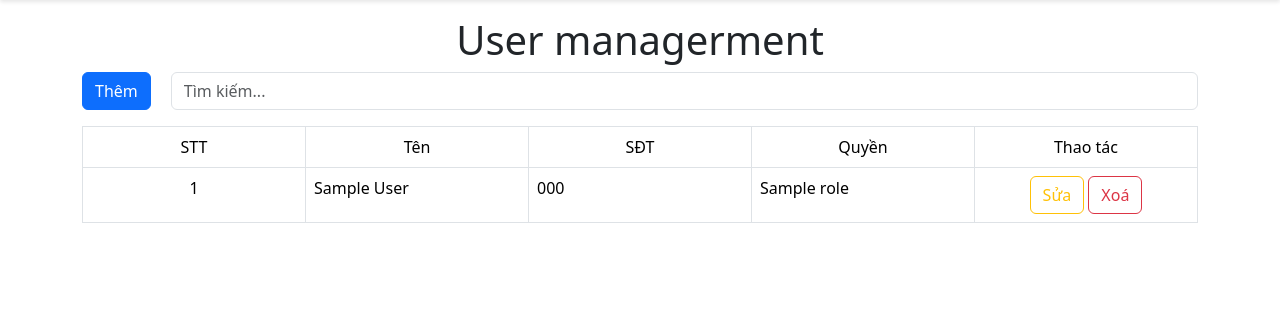
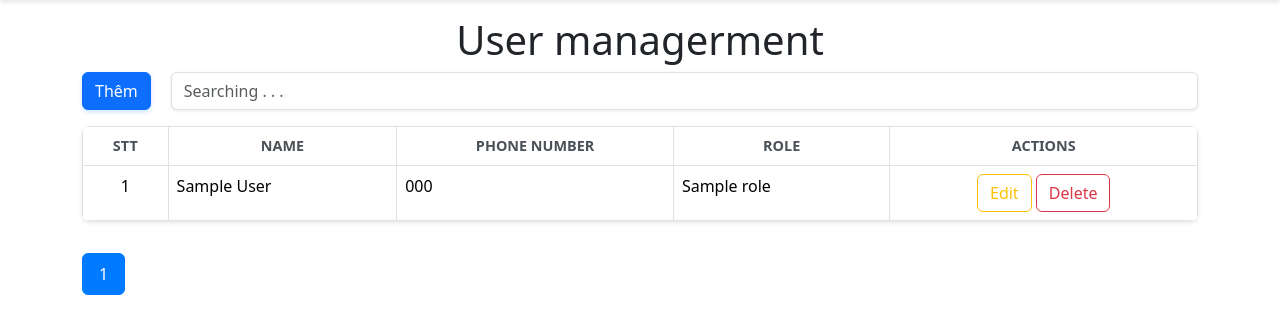
Before and after one commit to FomeG/python_CRUD, a Flask app: page /usermanager in a window 1280 px wide. Shown: the part 56-390 px from the top of the page. Run offline with Flask 3, Linux system fonts and the light colour scheme; a user stored in the database is signed in; tables that the repository leaves empty hold one stand-in row (values such as "Sample post").

Commit message:
Pagination Added

```diff
--- a/Web/Routes/main.py
+++ b/Web/Routes/main.py
@@ -4,6 +4,8 @@ from Web.Services.CRUDMethods import create_user, get_all_users, update_user, de
 from Web import db
 from Web.Models.Users import User
 from functools import wraps
+
+from flask_sqlalchemy import pagination
 
 main = Blueprint('main', __name__)
 
@@ -21,15 +23,43 @@ def home():
     return render_template('Extends/home.html')
 
 
+
 @main.route('/usermanager')
 @login_required
 def usermanager():
-    # Lấy danh sách người dùng và truyền vào template
-    listUser, error = get_all_users()
-    if error:
-        print('Có lỗi xảy ra khi lấy danh sách người dùng!', error)
-        return "Lỗi khi lấy danh sách người dùng"
+    # Get the page number from the query string (defaults to 1 if not provided)
+    page = request.args.get('page', 1, type=int)
+
+    # Define how many items per page (e.g., 10 users per page)
+    per_page = 10
+
+    # Query users with pagination
+    listUser = User.query.order_by(User.created_at).paginate(page=page, per_page=per_page, error_out=False)
+
+    # Return the template with paginated data
     return render_template('Extends/UserManager/index.html', ds=listUser)
+
+
+@main.route('/usermanager/search')
+@login_required
+def usermanager_search():
+    # Get the page number from the query string (defaults to 1 if not provided)
+    page = request.args.get('page', 1, type=int)
+
+    # Define how many items per page (e.g., 10 users per page)
+    per_page = 10
+
+    query = request.args.get('q', '').lower()
+
+    listUser = User.query.filter(
+        (User.name.ilike(f"%{query}%")) |
+        (User.phone_number.ilike(f"%{query}%"))
+    ).paginate(page=page, per_page=per_page, error_out=False)  # Filter users
+
+    # Render a partial template with filtered data
+    return render_template('Extends/UserManager/UserList.html', users=listUser)
+
+
 
 
 @main.route('/usermanager/add', methods=['POST', 'GET'])
@@ -95,17 +125,3 @@ def usermanager_delete(id):
         return "Có lỗi xảy ra khi xóa người dùng!"
 
     return redirect('/usermanager')
-
-
-
-@main.route('/usermanager/search')
-@login_required
-def usermanager_search():
-    query = request.args.get('q', '').lower()
-    users = User.query.filter(
-        (User.name.ilike(f"%{query}%")) |
-        (User.phone_number.ilike(f"%{query}%"))
-    ).order_by(User.created_at).all()  # Filter users
-
-    # Render a partial template with filtered data
-    return render_template('Extends/UserManager/UserList.html', users=users)
--- a/Web/Templates/Base/base.html
+++ b/Web/Templates/Base/base.html
@@ -3,10 +3,10 @@
 <head>
     <meta charset="UTF-8">
     <meta name="viewport" content="width=device-width, initial-scale=1.0">
-    <title>
-        {% block head %}
-        {% endblock head %}
-    </title>
+
+
+    {% block head %}
+    {% endblock head %}
 
     <link href="https://cdn.jsdelivr.net/npm/bootstrap@5.3.3/dist/css/bootstrap.min.css" rel="stylesheet">
 
@@ -45,7 +45,14 @@
         .navbar-brand {
             font-weight: bold;
         }
-        </style>
+    </style>
+
+
+
+
+
+
+
 </head>
 <body>
 
--- a/Web/Templates/Extends/UserManager/Add.html
+++ b/Web/Templates/Extends/UserManager/Add.html
@@ -1,7 +1,7 @@
 {% extends "Base/base.html" %}
 
 {% block head %}
-Thêm người dùng
+<title>Thêm người dùng</title>
 {% endblock head %}
 
 {% block body %}
--- a/Web/Templates/Extends/UserManager/Edit.html
+++ b/Web/Templates/Extends/UserManager/Edit.html
@@ -1,7 +1,7 @@
 {% extends "Base/base.html" %}
 
 {% block head %}
-Sửa người dùng
+<title>Sửa người dùng</title>
 {% endblock head %}
 
 {% block body %}
--- a/Web/Templates/Extends/UserManager/Index.html
+++ b/Web/Templates/Extends/UserManager/Index.html
@@ -1,8 +1,92 @@
 {% extends "Base/base.html" %}
 
 {% block head %}
-Trang chủ
+<title>Trang chủ</title>
+<style>
+    .table {
+        box-shadow: 0 2px 4px rgba(0, 0, 0, 0.1);
+        border-radius: 8px;
+        overflow: hidden;
+    }
+
+    .table thead {
+        background-color: #f8f9fa;
+    }
+
+    .table thead td {
+        font-weight: 600;
+        text-transform: uppercase;
+        font-size: 0.9rem;
+        color: #495057;
+    }
+
+    .table tbody tr:hover {
+        background-color: #f8f9fa;
+        transition: background-color 0.2s ease;
+    }
+
+    .btn {
+        border-radius: 6px;
+        padding: 8px 16px;
+        transition: all 0.3s ease;
+    }
+
+    .btn-outline-warning:hover {
+        background-color: #ffc107;
+        color: #000;
+    }
+
+    .btn-outline-danger:hover {
+        background-color: #dc3545;
+        color: #fff;
+    }
+
+    .pagination {
+        margin-top: 2rem;
+        gap: 5px;
+    }
+
+    .pagination .page-link {
+        border-radius: 4px;
+        padding: 8px 16px;
+        color: #495057;
+    }
+
+    .pagination .page-item.active .page-link {
+        background-color: #007bff;
+        border-color: #007bff;
+    }
+
+    .form-control {
+        border-radius: 6px;
+        padding: 10px 15px;
+        box-shadow: 0 1px 3px rgba(0, 0, 0, 0.1);
+    }
+
+    .form-control:focus {
+        box-shadow: 0 0 0 0.2rem rgba(0, 123, 255, 0.25);
+    }
+
+    h1 {
+        color: #2c3e50;
+        margin-bottom: 2rem;
+        font-weight: 600;
+    }
+
+    .btn-primary {
+        background-color: #007bff;
+        border: none;
+        box-shadow: 0 2px 4px rgba(0, 123, 255, 0.2);
+    }
+
+    .btn-primary:hover {
+        background-color: #0056b3;
+        transform: translateY(-1px);
+    }
+</style>
 {% endblock head %}
+
+
 
 {% block body %}
 
@@ -11,42 +95,68 @@ Trang chủ
     {% if current_user.role_id == 1 %}
         <a href="/usermanager/add" class="btn btn-primary mb-3">Thêm</a>
     {% endif %}
-    <input type="text" id="searchInput" class="form-control mb-3" placeholder="Tìm kiếm...">
+    <input type="text" id="searchInput" class="form-control mb-3" placeholder="Searching . . .">
 </div>
 
 
-<table class="table table-hover table-bordered"  style="table-layout: fixed;">
-
+<table class="table table-hover table-bordered">
     <thead class="text-center">
         <tr>
             <td>STT</td>
-            <td>Tên</td>
-            <!-- <td>Tài khoản</td> -->
-            <!-- <td>Mật khẩu</td> -->
-            <td>SĐT</td>
-            <td>Quyền</td>
-            <td>Thao tác</td>
+            <td>Name</td>
+            <td>Phone Number</td>
+            <td>Role</td>
+            <td>Actions</td>
         </tr>
     </thead>
-    <tbody id="results">
-        {% for user in ds %}
+    <tbody>
+        {% for user in ds.items %}
             <tr>
-                <td class="text-center">{{ loop.index }}</td>
+                <td class="text-center">{{ loop.index + (ds.page - 1) * ds.per_page }}</td>
                 <td>{{ user.name }}</td>
-                <!-- <td>{{ user.username }}</td> -->
-                <!-- <td>{{ user.password }}</td> -->
                 <td>{{ user.phone_number }}</td>
-                <td>{{ user.role.name if user.role else 'Chưa có quyền' }}</td>
+                <td>{{ user.role.name if user.role else 'No role' }}</td>
                 <td class="text-center">
-                    {% if current_user.role_id == 1 %}
-                        <a href="/usermanager/edit/{{user.id}}" class="btn btn-outline-warning">Sửa</a>
-                        <a href="/delete/{{user.id}}" class="btn btn-outline-danger">Xoá</a>
+                    {% if current_user.is_authenticated %}
+                        {% if current_user.role_id == 1 %}
+                            <a href="/usermanager/edit/{{ user.id }}" class="btn btn-outline-warning">Edit</a>
+                            <a href="/delete/{{ user.id }}" class="btn btn-outline-danger">Delete</a>
+                        {% endif %}
                     {% endif %}
                 </td>
             </tr>
         {% endfor %}
     </tbody>
 </table>
+
+<!-- Pagination Controls -->
+<div class="text-center">
+    <ul class="pagination">
+        {% if ds.has_prev %}
+            <li class="page-item">
+                <a class="page-link" href="{{ url_for('main.usermanager', page=ds.prev_num) }}" aria-label="Previous">
+                    <span aria-hidden="true">&laquo;</span>
+                </a>
+            </li>
+        {% endif %}
+
+        {% for page_num in range(1, ds.pages + 1) %}
+            <li class="page-item {% if page_num == ds.page %} active {% endif %}">
+                <a class="page-link" href="{{ url_for('main.usermanager', page=page_num) }}">{{ page_num }}</a>
+            </li>
+        {% endfor %}
+
+        {% if ds.has_next %}
+            <li class="page-item">
+                <a class="page-link" href="{{ url_for('main.usermanager', page=ds.next_num) }}" aria-label="Next">
+                    <span aria-hidden="true">&raquo;</span>
+                </a>
+            </li>
+        {% endif %}
+    </ul>
+</div>
+
+
 
 <script>
     document.getElementById('searchInput').addEventListener('input', function() {
--- a/Web/Templates/Extends/home.html
+++ b/Web/Templates/Extends/home.html
@@ -2,7 +2,7 @@
 
 
 {% block head %}
-Trang chủ
+<title>Trang chủ</title>
 {% endblock head %}
 
 {% block body %}
```
Also changed, not shown: Web/Templates/Extends/UserManager/UserList.html (+7 -5 lines).
